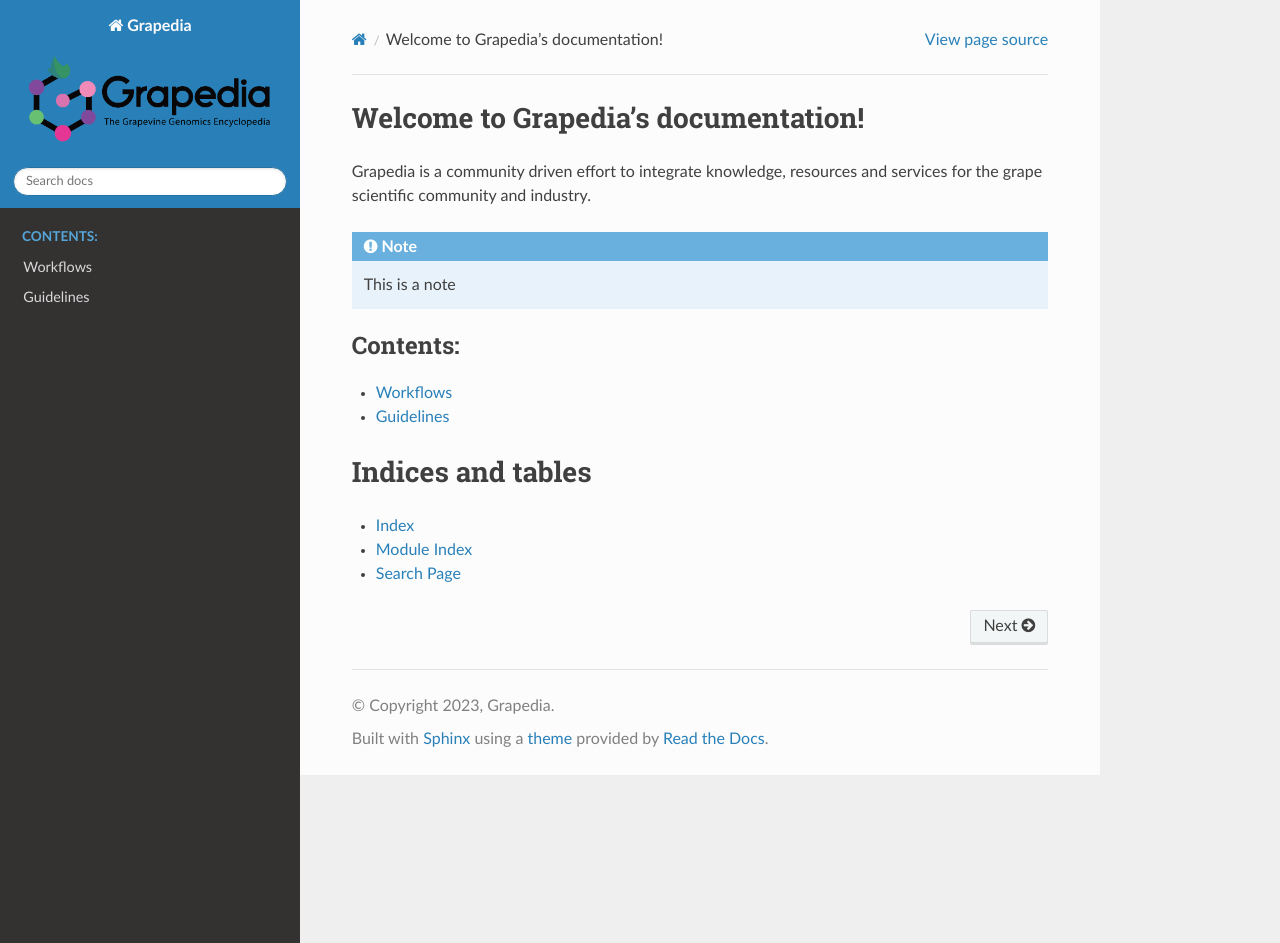
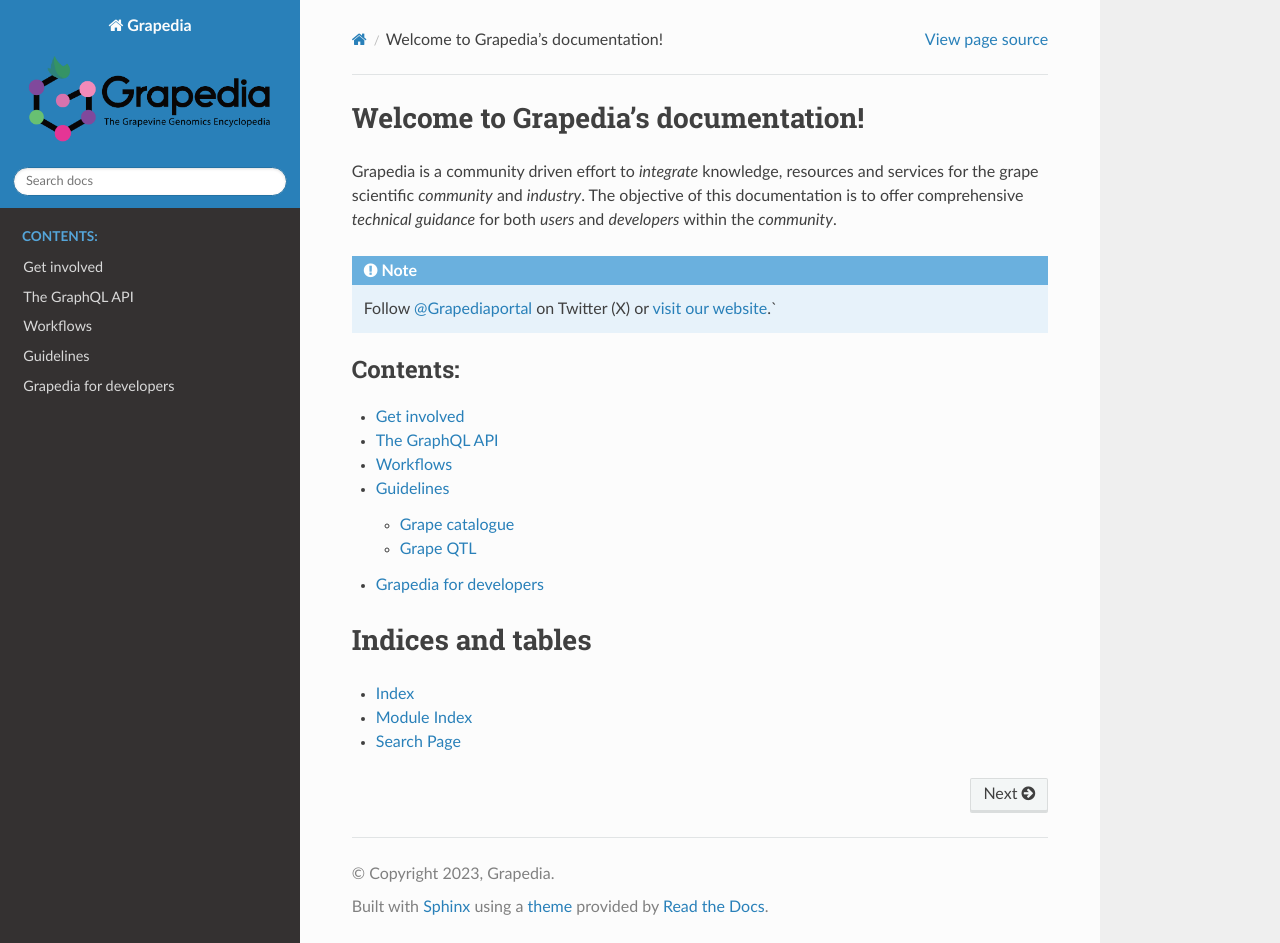
Before and after one commit to Grapedia/grapedia, a Sphinx documentation site: the page built from docs/index.rst, in a window 1280 px wide and 943 px high. Built offline with Sphinx 7.4.7 and the Read the Docs theme 2.0.0, drawn with Linux system fonts in a browser that asks for light colours.

Commit message:
Add documentation

```diff
--- /dev/null
+++ b/docs/for_developers.rst
@@ -0,0 +1,2 @@
+Grapedia for developers
+=======================
--- /dev/null
+++ b/docs/get_involved.rst
@@ -0,0 +1,2 @@
+Get involved
+============
--- /dev/null
+++ b/docs/graphql_api.rst
@@ -0,0 +1,2 @@
+The GraphQL API
+===============
--- a/docs/guidelines.rst
+++ b/docs/guidelines.rst
@@ -1,4 +1,8 @@
 Guidelines
 ==========
 
-TODO
+Grape catalogue
+---------------
+
+Grape QTL
+---------
--- a/docs/index.rst
+++ b/docs/index.rst
@@ -6,20 +6,24 @@
 Welcome to Grapedia's documentation!
 ====================================
 
-Grapedia is a community driven effort to integrate knowledge, resources and services for the grape scientific community and industry.
+Grapedia is a community driven effort to *integrate* knowledge, resources and services for the grape scientific *community* and *industry*. The objective of this documentation is to offer comprehensive *technical guidance* for both *users* and *developers* within the *community*.
 
 
 .. note::
 
-   This is a note
+   Follow `@Grapediaportal <https://twitter.com/Grapediaportal>`_ on Twitter (X) or `visit our website <https://grapedia.org/>`_.`
 
 
 .. toctree::
    :maxdepth: 2
    :caption: Contents:
 
+   get_involved
+   graphql_api
    workflows
    guidelines
+   for_developers
+
 
 
 Indices and tables
```
Also changed, not shown: 1 other file.
